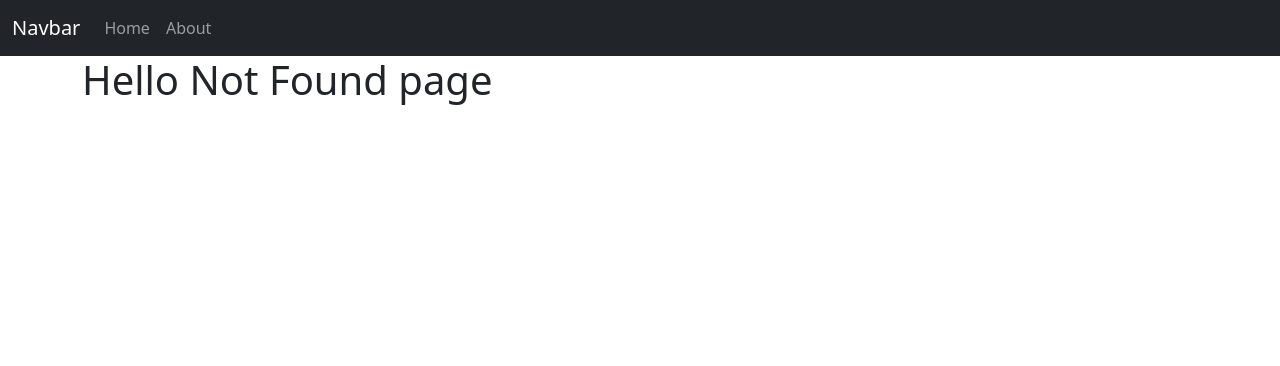
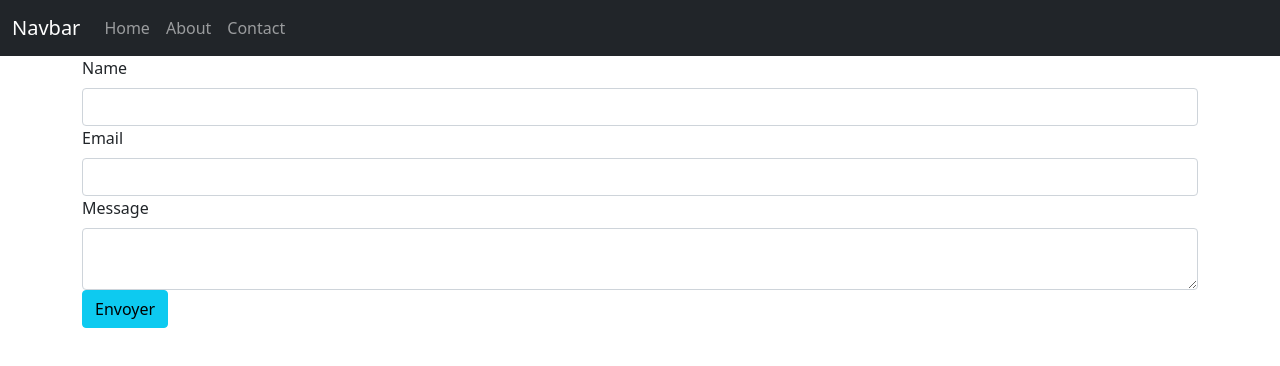
Before and after one commit to yve-n/React, a React (Create React App) app: page /contact in a window 1280 px wide. Before the commit this address had no page. Shown: the top 366 px of the page. Built offline with nearby package versions, Linux system fonts and the light colour scheme.

Commit message:
formulaire de contact et post des donnees

```diff
--- a/src/app.jsx
+++ b/src/app.jsx
@@ -4,6 +4,7 @@ import About from "./components/About";
 import AboutYve from "./components/AboutYve";
 import NotFound from "./components/NotFound";
 import Navbar from "./components/Navbar";
+import Contact from "./components/Contact";
 
 const App = () => {
     return (
@@ -17,6 +18,8 @@ const App = () => {
                         <Route path="/about-us/yve" element={<AboutYve />} />
                     </Route>
 
+                    <Route path="/contact" element={<Contact />} />
+
                     <Route path="*" element={<NotFound />}></Route>
                 </Routes>
                 </div>
--- a/src/components/Card.jsx
+++ b/src/components/Card.jsx
@@ -5,9 +5,12 @@ const Card = ({data}) =>{
         <>
         <div className="card" style={{width: '18rem'}}>
              <div className="card-body">
+                 {data.image && <img src={data.image} className="card-img-top"alt=""/>}
                  <h5 className="card-title">{data.title}</h5>
                  <p className="card-text">{data.text}</p>
                  {data.cta && <Link to={data.cta} className="btn btn-primary">Go somewhere</Link>}
+                 {data.secondarycta && <Link to={data.cta} className="btn btn-success">Buy me</Link>}
+
              </div>
         </div>
         </>
--- /dev/null
+++ b/src/components/Contact.jsx
@@ -0,0 +1,47 @@
+import { useState } from "react";
+
+const Contact = () => {
+  const initialFormState = { name: '', email: '', message: '' };
+  const [form, setForm] = useState({...initialFormState});
+
+  const handleSubmit = (event) => {
+    event.preventDefault();
+
+    fetch('http://localhost:5000/contact', {
+      headers: { 'Content-Type': 'application/json' },
+      method: 'POST',
+      body: JSON.stringify(form)
+    })
+      .then(response => response.json())
+      .then(() => setForm({...initialFormState}))
+      .catch(error => console.error(error));
+  }
+
+  const handleChange = (event) => {
+    const newData = { ...form };
+    newData[event.target.name] = event.target.value;
+
+    setForm(newData);
+  }
+
+  return (
+    <form onSubmit={handleSubmit}>
+      <div>
+        <label htmlFor="name" className="form-label">Name</label>
+        <input type="text" name="name" id="name" className="form-control" onChange={handleChange} value={form.name} />
+      </div>
+      <div>
+        <label htmlFor="email" className="form-label">Email</label>
+        <input type="text" name="email" id="email" className="form-control" onChange={handleChange} value={form.email} />
+      </div>
+      <div>
+        <label htmlFor="message" className="form-label">Message</label>
+        <textarea name="message" id="message" className="form-control" onChange={handleChange} value={form.message}></textarea>
+      </div>
+
+      <div><input type="submit" value="Envoyer" className="btn btn-info" /></div>
+    </form>
+  );
+}
+
+export default Contact;
--- a/src/components/Home.jsx
+++ b/src/components/Home.jsx
@@ -1,28 +1,29 @@
 import { useEffect, useState } from "react";
 import { Link } from "react-router-dom";
+import Card from "./Card";
+
 
 const Home = () => {
     const products = [
-        { "name": "Yve", "price": 25  },
-        { "name": "Amel", "price": 4  },
-        { "name": "Noam", "price": 1 }
+        { "name": "Yve", "price": 25 , picture: "http://images.computerhistory.org/revonline/images/102633685p-03-03.jpg?w=600" },
+        { "name": "Amel", "price": 4 ,picture :"http://images.computerhistory.org/revonline/images/102633685p-03-03.jpg?w=600"},
+        { "name": "Noam", "price": 1 , picture: "http://images.computerhistory.org/revonline/images/102633685p-03-03.jpg?w=600"}
       ];
     return (
         <>
         {products.map((product,index) =>{
             return(
-             <div key={index} className="card" style={{width: '18rem'}}>
-             <div className="card-body">
-                 <img src="http://images.computerhistory.org/revonline/images/102633685p-03-03.jpg?w=600" className="card-img-top" alt="" />
-                 <h5 className="card-title">{product.name}</h5>
-                 <p className="card-text">{product.price}</p>
-                 <Link to="/" className="btn btn-primary">Go</Link>
-                 <Link to="/" className="btn btn-success">Buy</Link>
-             </div>
-        </div>
-        )
+                <Card key={index} data={
+                    {title:product.name,
+                         text:product.price,
+                         image:product.picture,
+                        cta:`product/${product.id}`,
+                        secondarycta:true
+
+
+                }}/>
+            )
         })}
-
         </>
     )
 }
--- a/src/components/Navbar.jsx
+++ b/src/components/Navbar.jsx
@@ -17,6 +17,9 @@ const Navbar = () =>{
                             <li className="nav-item">
                                <Link className ="nav-link" to="/about-us"> About </Link>
                             </li>
+                            <li className="nav-item">
+                                <Link className="nav-link" to="/contact" >Contact</Link>
+                            </li>
                         </ul>
                     </div>
                 </div>
```
